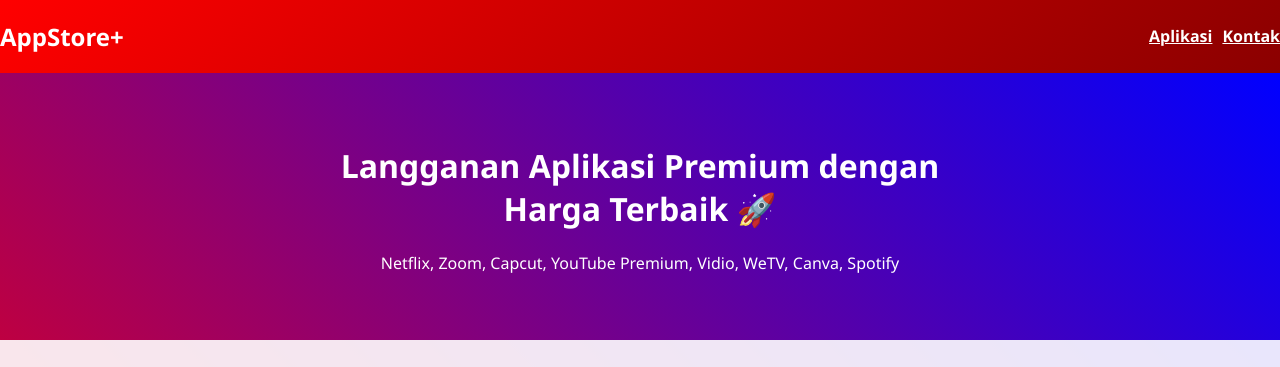
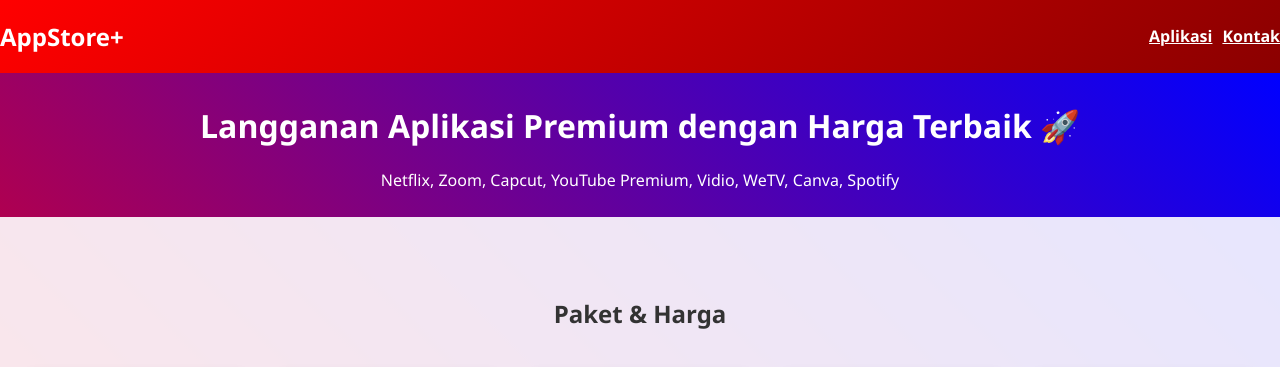
Before and after one commit to Saputr12/Aplikasi-Premium, a plain HTML site: page index.html in a window 1280 px wide. Shown: the top 367 px of the page. Drawn offline with Linux system fonts and the light colour scheme.

Commit message:
Update style.css

```diff
--- a/style.css
+++ b/style.css
@@ -52,7 +52,7 @@ body {
 
 .header {
   text-align: center;
-  padding: 50px 300px;
+  padding: 10px 30px;
   color: white;
 }
 
```
